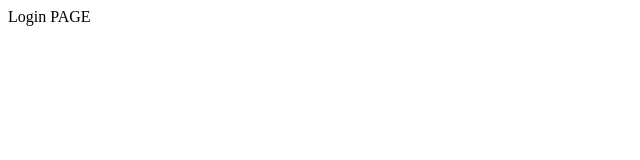
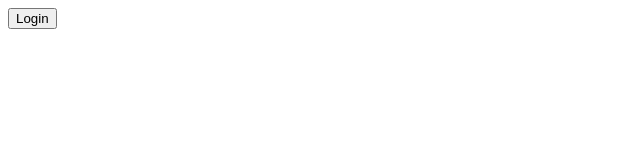
Before and after one commit to mawsouq-pay/mawsouq-FE, a Next.js app: page /login in a window 1280 px wide. Shown: the top 160 px of the page, without its empty margins (0-640 px from the left). Built offline with nearby package versions, Linux system fonts and the light colour scheme.

Commit message:
login component

```diff
--- a/hooks/authHooks/index.ts
+++ b/hooks/authHooks/index.ts
@@ -1,7 +1,12 @@
 import { usePost } from "@/client/customHooks";
 import { serverRoutes } from "@/routes";
-import { RegisterInput, RegisterResponse } from "@/types/authenticationTypes";
+import { LoginInput, LoginResponse, RegisterInput, RegisterResponse } from "@/types/authenticationTypes";
 
 export const useRegister = () => {
     return usePost<RegisterResponse, RegisterInput>(serverRoutes.register);
 };
+
+export const useLogin = () => {
+    return usePost<LoginResponse, LoginInput>(serverRoutes.login);
+
+}
--- a/pages/login/index.tsx
+++ b/pages/login/index.tsx
@@ -1,6 +1,44 @@
+import { useLogin } from "@/hooks/authHooks";
+import { clientRoutes } from "@/routes";
+import { useAuthStore } from "@/store";
+import { useRouter } from "next/router";
+
 const Login = () => {
+    const data = {
+        "email": "n2aze3er2214@gmail.com",
+        "password": "nazeer123!"
+    }
+    const { mutate: loginUser, isPending, error } = useLogin();
+    const { login } = useAuthStore()
+    const router = useRouter();
+
+    const registerOnPress = () => {
+        loginUser(data, {
+            onSuccess: (response) => {
+                const accessToken = response.headers["x-auth-token"];
+                const refreshToken = response.headers["x-refresh-token"];
+                console.log("-------------------LOGIN SUCCESS (COMPONENT)-----------",
+                    {
+                        ...response?.data
+                    })
+                if (accessToken && refreshToken) {
+                    login({
+                        accessToken,
+                        refreshToken,
+                    });
+                    router.push(clientRoutes.homePage);
+
+                }
+            },
+            onError: (err) => {
+                console.error("Login failed:", err.message);
+            },
+        });
+    };
+
+
     return (
-        <div>Login PAGE</div>
+        <button onClick={registerOnPress}>Login</button>
     );
 };
 
```
Also changed, not shown: types/authenticationTypes/index.ts (+12 -0 lines).
